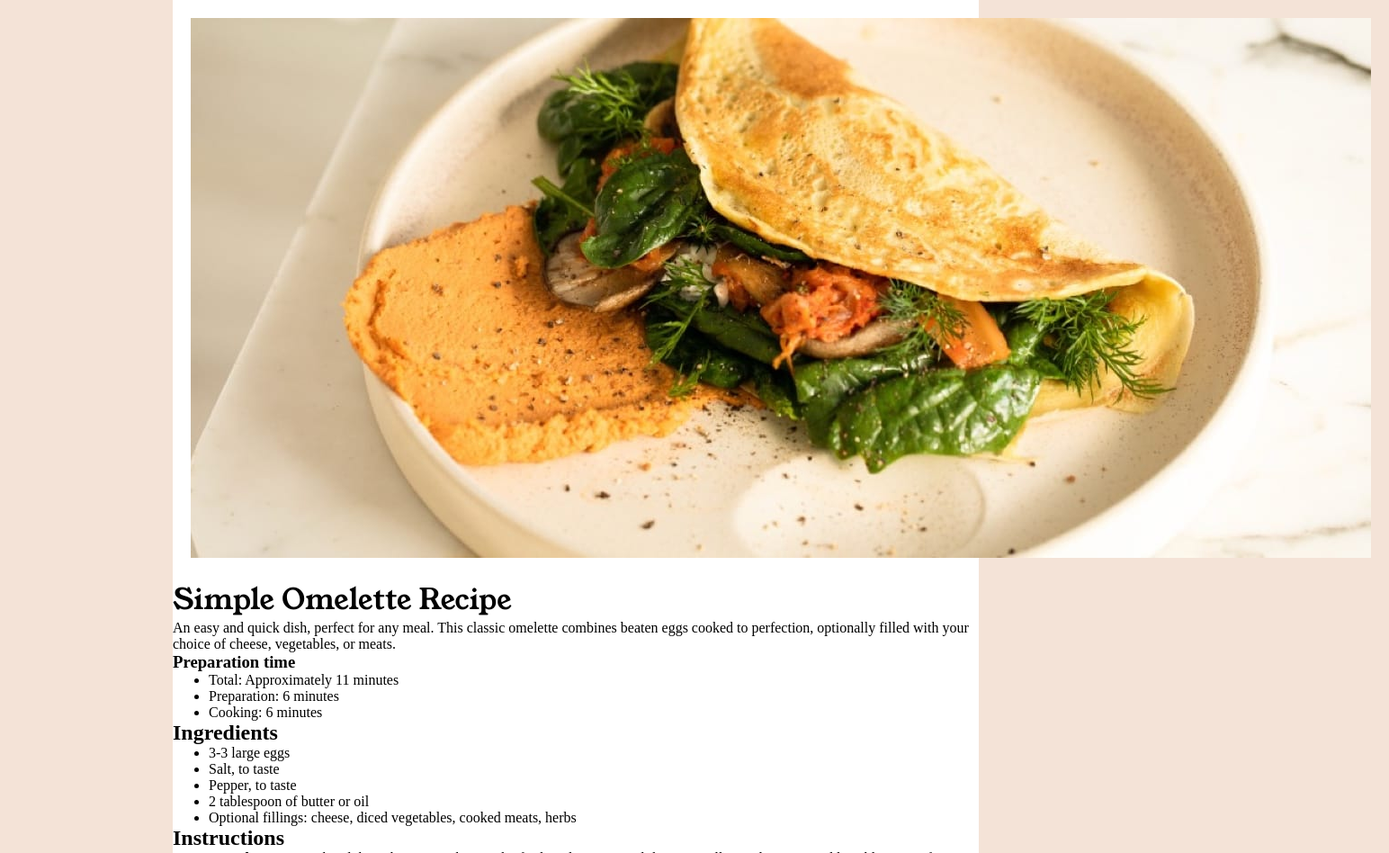
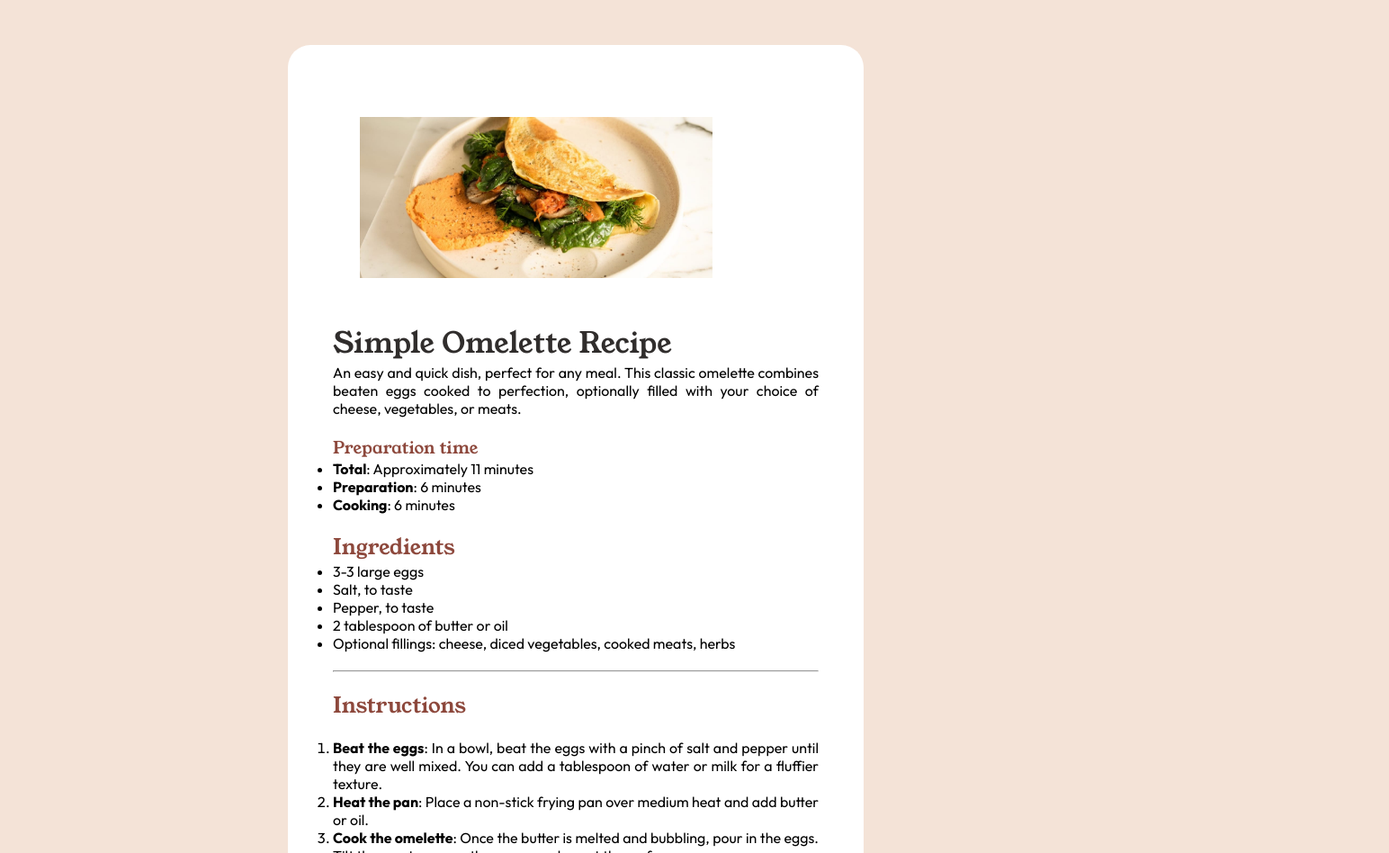
Before and after one commit to MoonAmon/WebRepo, a plain HTML site: page recipe-page-main/index.html in a window 1280 px wide. Shown: the top 948 px of the page at 90% size, 1544 px wide, since content can reach past the window. Drawn offline with Linux system fonts and the light colour scheme.

Commit message:
Update style sheet

```diff
--- a/recipe-page-main/index.html
+++ b/recipe-page-main/index.html
@@ -7,6 +7,7 @@
     <link rel="preconnect" href="https://fonts.googleapis.com">
     <link rel="preconnect" href="https://fonts.gstatic.com" crossorigin>
     <link href="https://fonts.googleapis.com/css2?family=Young+Serif&display=swap" rel="stylesheet">
+    <link href="https://fonts.googleapis.com/css2?family=Outfit:wght@100..900&display=swap" rel="stylesheet">
     <link rel="icon" type="image/png" sizes="32x32" href="./assets/images/favicon-32x32.png">
     <link rel="stylesheet" href="style.css">
 
@@ -16,20 +17,22 @@
 </head>
 <body>
 <div class="main-container">
-    <img src="assets/images/image-omelette.jpeg">
-    <h1>Simple Omelette Recipe</h1>
-    <p>An easy and quick dish, perfect for any meal. This classic omelette combines beaten eggs cooked
-        to perfection, optionally filled with your choice of cheese, vegetables, or meats.</p>
+    <img class="img" src="assets/images/image-omelette.jpeg">
+        <div class="intro-content">
+            <h1 class="title-primary">Simple Omelette Recipe</h1>
+            <p>An easy and quick dish, perfect for any meal. This classic omelette combines beaten eggs cooked
+                to perfection, optionally filled with your choice of cheese, vegetables, or meats.</p>
+        </div>
     <div class="preparation-container">
-        <h3>Preparation time</h3>
+        <h3 class="title">Preparation time</h3>
         <ul class="preparation-list">
-            <li>Total: Approximately 11 minutes</li>
-            <li>Preparation: 6 minutes</li>
-            <li>Cooking: 6 minutes</li>
+            <li><b>Total</b>: Approximately 11 minutes</li>
+            <li><b>Preparation</b>: 6 minutes</li>
+            <li><b>Cooking</b>: 6 minutes</li>
         </ul>
     </div>
     <div class="ingredients-container">
-        <h2>Ingredients</h2>
+        <h2 class="title">Ingredients</h2>
         <ul class="ingredients-list">
             <li>3-3 large eggs</li>
             <li>Salt, to taste</li>
@@ -38,7 +41,8 @@
             <li>Optional fillings: cheese, diced vegetables, cooked meats, herbs</li>
         </ul>
     </div>
-    <h2>Instructions</h2>
+    <hr>
+    <h2 class="title">Instructions</h2>
     <ol>
         <li><b>Beat the eggs</b>: In a bowl, beat the eggs with a pinch of salt and pepper until they are well mixed.
             You can add a tablespoon of water or milk for a fluffier texture.
@@ -55,7 +59,8 @@
         </li>
         <li><b>Enjoy</b>: Serve hot, with additional salt and pepper if needed.</li>
     </ol>
-    <h2>Nutrition</h2>
+    <hr>
+    <h2 class="title">Nutrition</h2>
     <p>The table below shows nutritional values per serving without the additional fillings.</p>
     <table>
         <tr>
--- a/recipe-page-main/style.css
+++ b/recipe-page-main/style.css
@@ -1,36 +1,57 @@
 * {
-    border: 0;
     margin: 0;
+    padding: 0;
+    box-sizing: border-box;
 }
 
 body {
+    background-color: hsl(25, 55%, 90%);
     display: flex;
     justify-content: center;
-    text-align: left;
-    height: 80%;
-    background-color: hsl(25, 55%, 90%);
 }
 
-img {
+.main-container {
+    background-color: white;
+    display: flex;
+    justify-content: center;
+    flex-direction: column;
+    text-align: justify;
+    width: 50%;
+    margin: 50px;
+    padding: 10px;
+    border-radius: 25px;
+}
+
+.main-container .img {
+    margin: 10px;
     padding: 20px;
+    max-width: 80%;
     border-radius: 15px;
 }
 
 .main-container {
-    background-color: white;
-    width: 70%;
+    font-family: "Outfit";
+    font-weight: 400;
+    font-size: 16px;
+    padding: 50px;
+    gap: 20px;
 }
 
-.main-container p {
-    font-size: 16px;
-}
-
-h1 {
+.main-container .title {
     font-family: "Young Serif", serif;
+    color: #8d483c;
     font-weight: 400;
 }
 
+.main-container .intro-content .title-primary {
+    font-family: "Young Serif", serif;
+    color: hsl(24, 5%, 18%);
+    font-weight: 400;
+}
 
+.main-container .intro-content p {
+    font-weight: 400;
+}
 
 .attribution {
     font-size: 11px;
```
